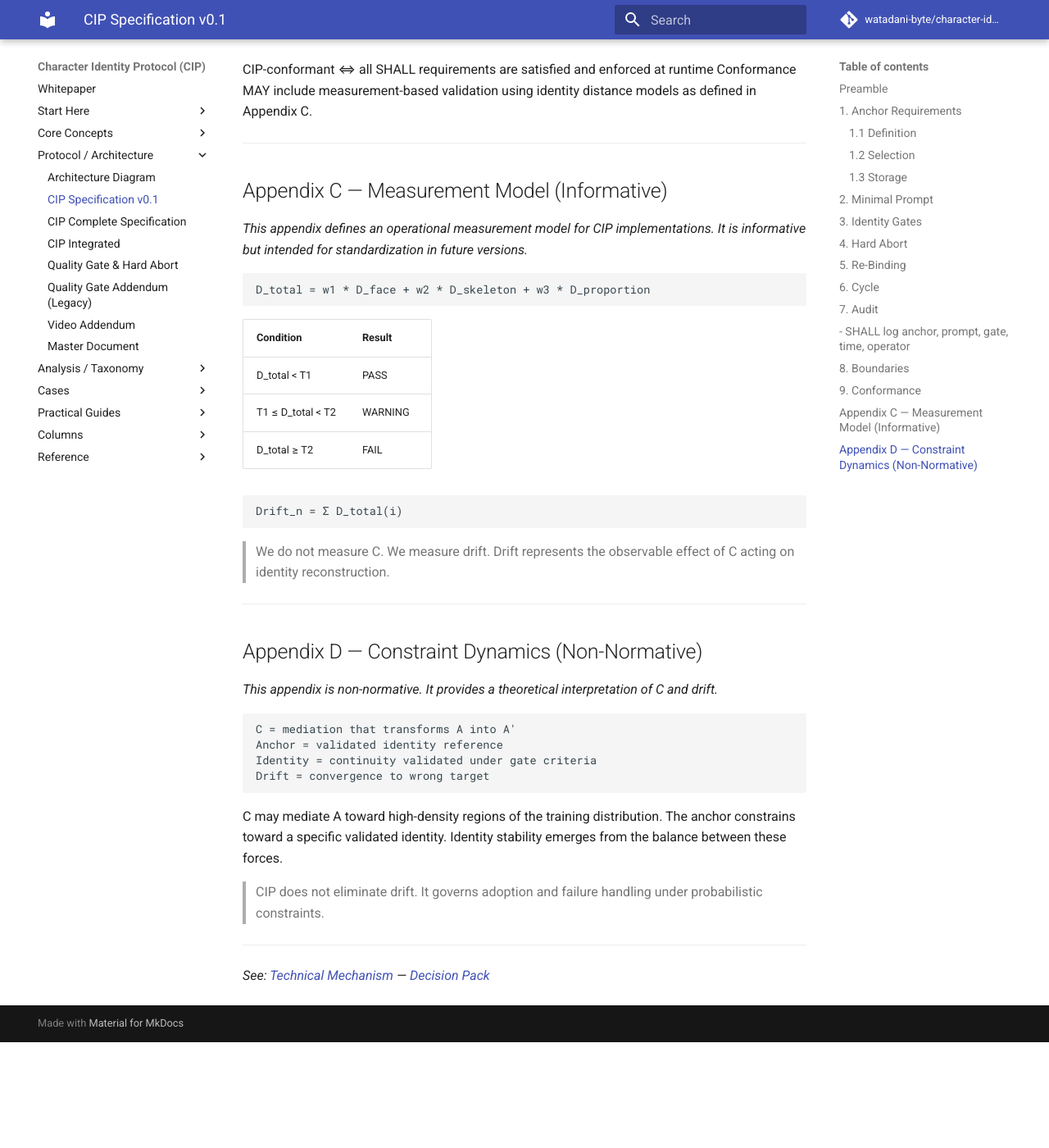
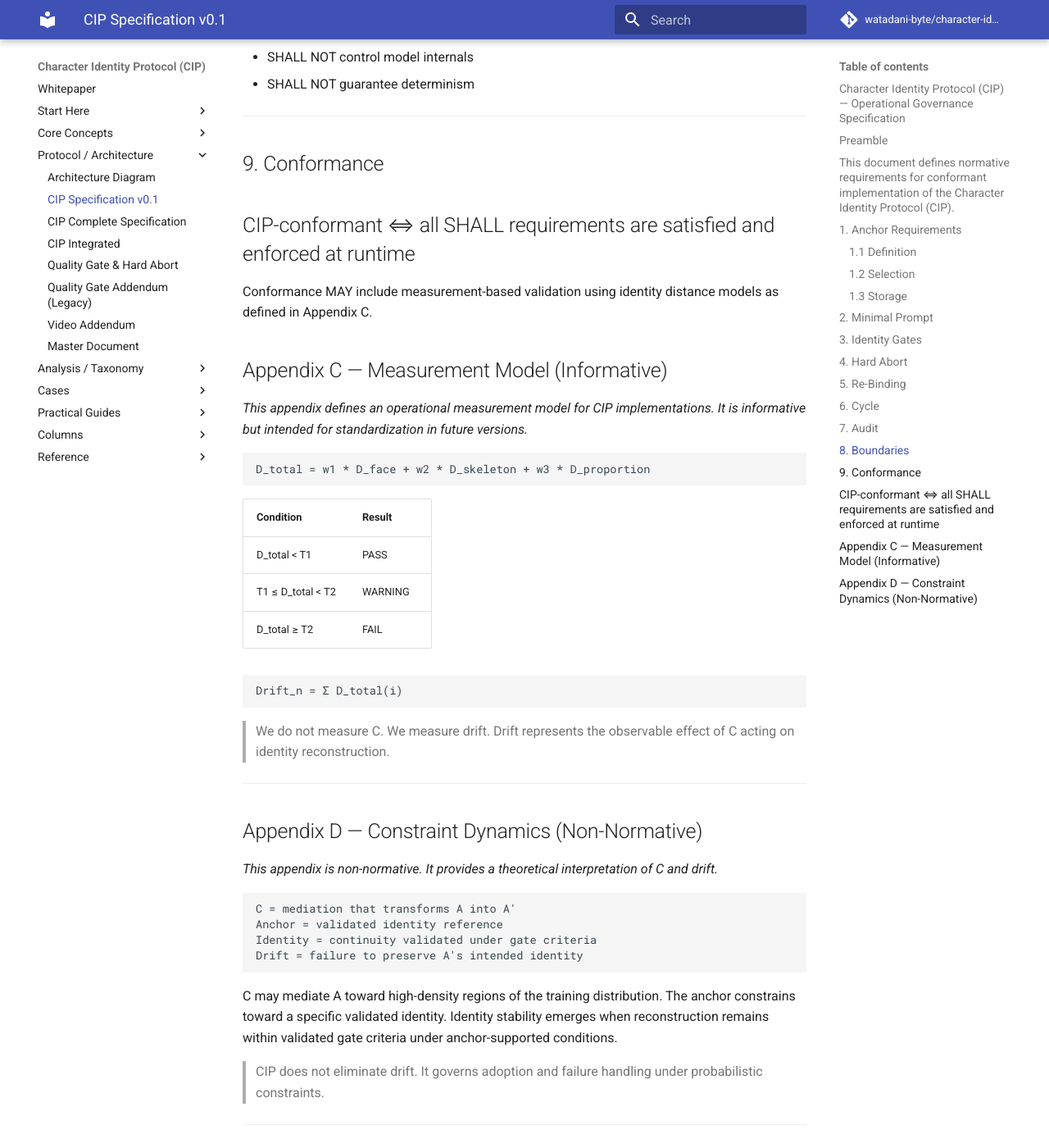
Before and after one commit to watadani-byte/character-identity-protocol, an MkDocs documentation site: the page built from docs/cip_spec_v0.1.md, in a window 1280 px wide and 1400 px high, scrolled down 2333 px. Shown: the whole window at 82% size. Built offline with MkDocs 1.6.1 and Material for MkDocs 9.7.7, drawn with Linux system fonts in a browser that asks for light colours; comment, search, counter and statistics services are not loaded; before the commit the page ends 3604 px from its top, so only the background shows below that; some of the changed text lies outside the part shown.

Commit message:
cip_spec_v0.1.md を更新

````diff
--- a/docs/cip_spec_v0.1.md
+++ b/docs/cip_spec_v0.1.md
@@ -1,91 +1,137 @@
 # CIP Specification — Draft v0.1
-Character Identity Protocol (CIP) — Operational Governance Specification
+
+## Character Identity Protocol (CIP) — Operational Governance Specification
 *Status: Draft — v0.1*
 *Licensed under CC BY 4.0 — 2026*
------
+
 ## Preamble
-This document defines normative requirements for conformant implementation of the Character Identity Protocol (CIP).
+
+## This document defines normative requirements for conformant implementation of the Character Identity Protocol (CIP).
 Key words SHALL, SHOULD, MAY are interpreted per [RFC 2119](https://www.rfc-editor.org/rfc/rfc2119) / [RFC 8174](https://www.rfc-editor.org/rfc/rfc8174).
 This specification governs the operational layer only.
------
+
 ## 1. Anchor Requirements
+
 ### 1.1 Definition
+
 An Anchor is a validated identity reference image.
+
 ### 1.2 Selection
+
 - SHALL be converged identity
 - SHALL NOT be draft
 - SHOULD be highest-purity
 - SHALL be operator-owned
+
 ### 1.3 Storage
+
 - SHALL be reusable
 - SHOULD have UID
 - SHOULD include metadata
+
 -----
+
 ## 2. Minimal Prompt
+
 - SHALL describe invariant traits only
 - SHALL NOT use rigid numeric constraints
 - SHOULD remain minimal
 - Anchor carries primary identity
+
 -----
+
 ## 3. Identity Gates
+
 Face / Skeleton / Proportion
 PASS ⇔ Face Gate ∧ Skeleton Gate ∧ Proportion Gate
+
 - SHALL evaluate every output
 - SHALL be human-primary
+
 -----
+
 ## 4. Hard Abort
+
 - SHALL trigger on any FAIL
 - SHALL terminate cycle
 - SHALL discard outputs
+
 -----
+
 ## 5. Re-Binding
+
 - SHALL re-inject last valid anchor
 - SHALL start new cycle
+
 -----
+
 ## 6. Cycle
+
 - SHALL start with anchor
 - SHOULD re-anchor every 10–15 steps
+
 -----
+
 ## 7. Audit
+
 - SHALL log anchor, prompt, gate, time, operator
+
 -----
+
 ## 8. Boundaries
+
 - SHALL NOT control model internals
 - SHALL NOT guarantee determinism
+
 -----
+
 ## 9. Conformance
-CIP-conformant ⇔ all SHALL requirements are satisfied and enforced at runtime
+
+## CIP-conformant ⇔ all SHALL requirements are satisfied and enforced at runtime
 Conformance MAY include measurement-based validation using identity distance models as defined in Appendix C.
------
+
 ## Appendix C — Measurement Model (Informative)
+
 *This appendix defines an operational measurement model for CIP implementations. It is informative but intended for standardization in future versions.*
+
 ```
 D_total = w1 * D_face + w2 * D_skeleton + w3 * D_proportion
 ```
+
 |Condition        |Result |
 |-----------------|-------|
 |D_total < T1     |PASS   |
 |T1 ≤ D_total < T2|WARNING|
 |D_total ≥ T2     |FAIL   |
+
 ```
 Drift_n = Σ D_total(i)
 ```
+
 > We do not measure C.
 > We measure drift.
-Drift represents the observable effect of C acting on identity reconstruction.
+> Drift represents the observable effect of C acting on identity reconstruction.
+
 -----
+
 ## Appendix D — Constraint Dynamics (Non-Normative)
+
 *This appendix is non-normative. It provides a theoretical interpretation of C and drift.*
+
 ```
 C = mediation that transforms A into A′
 Anchor = validated identity reference
 Identity = continuity validated under gate criteria
-Drift = convergence to wrong target
+Drift = failure to preserve A's intended identity
 ```
+
 C may mediate A toward high-density regions of the training distribution.
 The anchor constrains toward a specific validated identity.
-Identity stability emerges from the balance between these forces.
+Identity stability emerges when reconstruction remains within validated gate criteria under anchor-supported conditions.
+
 > CIP does not eliminate drift.
 > It governs adoption and failure handling under probabilistic constraints.
+
 -----
+
 *See: [Technical Mechanism](technical_mechanism.md) — [Decision Pack](decision_pack.md)*
````
